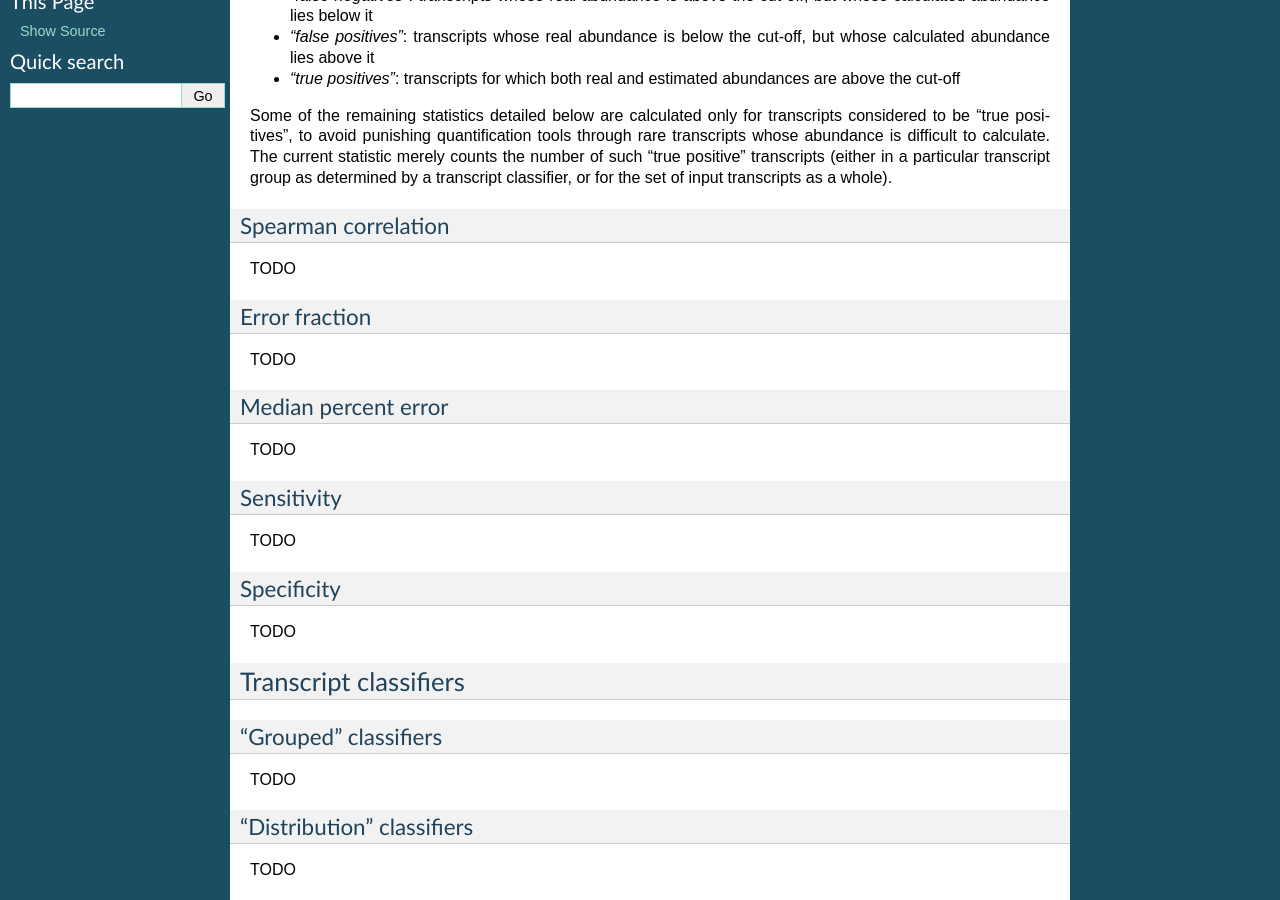
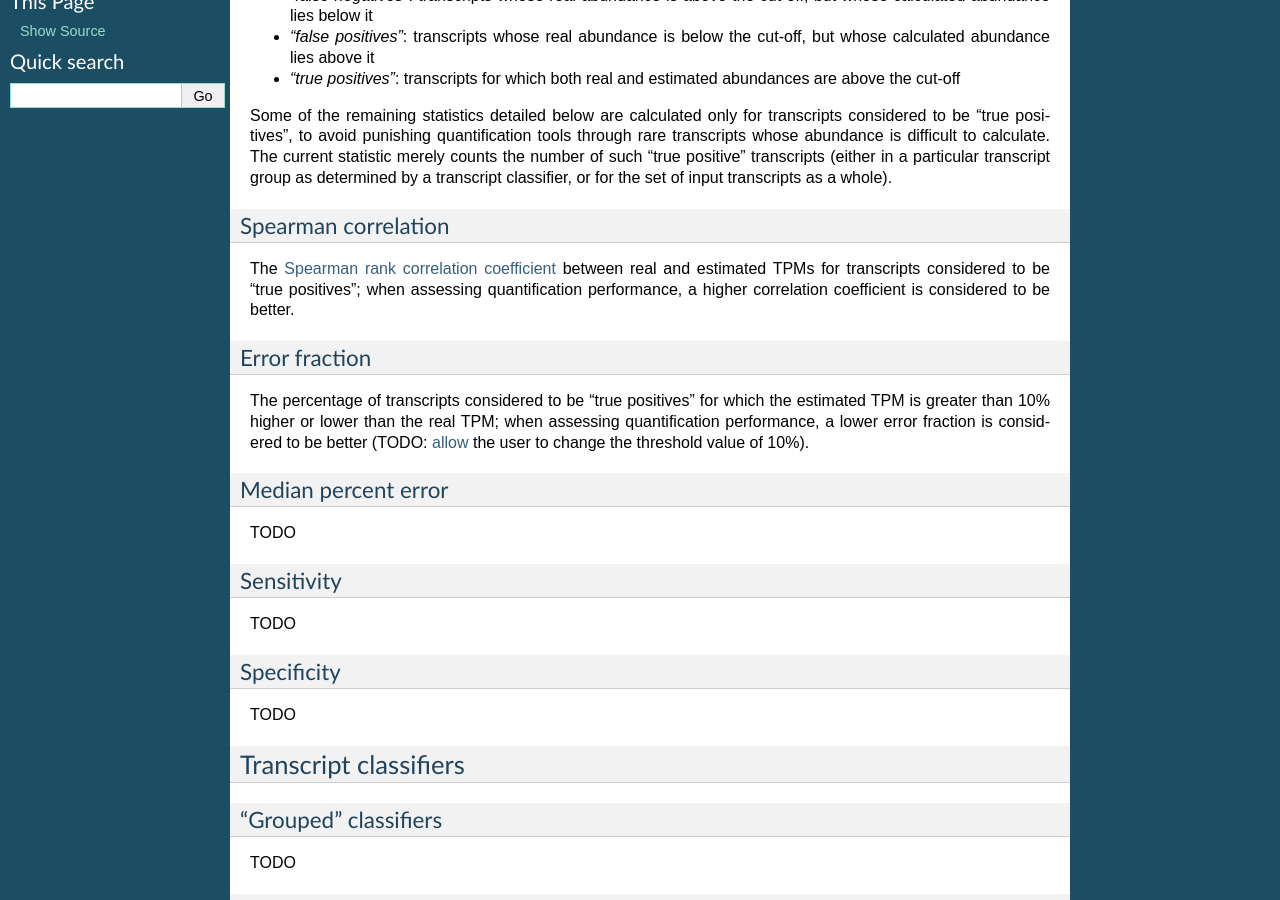
Before and after one commit to lweasel/piquant, a Sphinx documentation site: the page built from docs/assessment.rst, in a window 1280 px wide and 900 px high, scrolled down 825 px. Built offline with Sphinx 7.4.7, drawn with Linux system fonts in a browser that asks for light colours.

Commit message:
Add sections for "Spearman correlation" and "Error fraction" statistics.

```diff
--- a/docs/assessment.rst
+++ b/docs/assessment.rst
@@ -20,7 +20,7 @@
 Number of 'true positive' TPMs
 ^^^^^^^^^^^^^^^^^^^^^^^^^^^^^^
 
-Since estimating the abundance of very rare transcripts is difficult, *piquant* defines a cut-off value for the number of transcripts per million below which a transcript is considered not to be present. The cut-off is set at 0.1 transcripts per million (TODO: `allow <://github.com/lweasel/piquant/issues/26>`_ the user to change this value).
+Since estimating the abundance of very rare transcripts is difficult, *piquant* defines a cut-off value for the number of transcripts per million below which a transcript is considered not to be present. The cut-off is set at 0.1 transcripts per million (TODO: `allow <https://github.com/lweasel/piquant/issues/26>`_ the user to change this value).
 
 Given this cut-off, it is possible to split transcripts into four sets:
 
@@ -34,12 +34,12 @@
 Spearman correlation
 ^^^^^^^^^^^^^^^^^^^^
 
-TODO
+The `Spearman rank correlation coefficient <http://en.wikipedia.org/wiki/Spearman's_rank_correlation_coefficient>`_ between real and estimated TPMs for transcripts considered to be "true positives"; when assessing quantification performance, a higher correlation coefficient is considered to be better.
 
 Error fraction
 ^^^^^^^^^^^^^^
 
-TODO
+The percentage of transcripts considered to be "true positives" for which the estimated TPM is greater than 10% higher or lower than the real TPM; when assessing quantification performance, a lower error fraction is considered to be better (TODO: `allow <https://github.com/lweasel/piquant/issues/27>`_ the user to change the threshold value of 10%).
 
 Median percent error
 ^^^^^^^^^^^^^^^^^^^^
```
